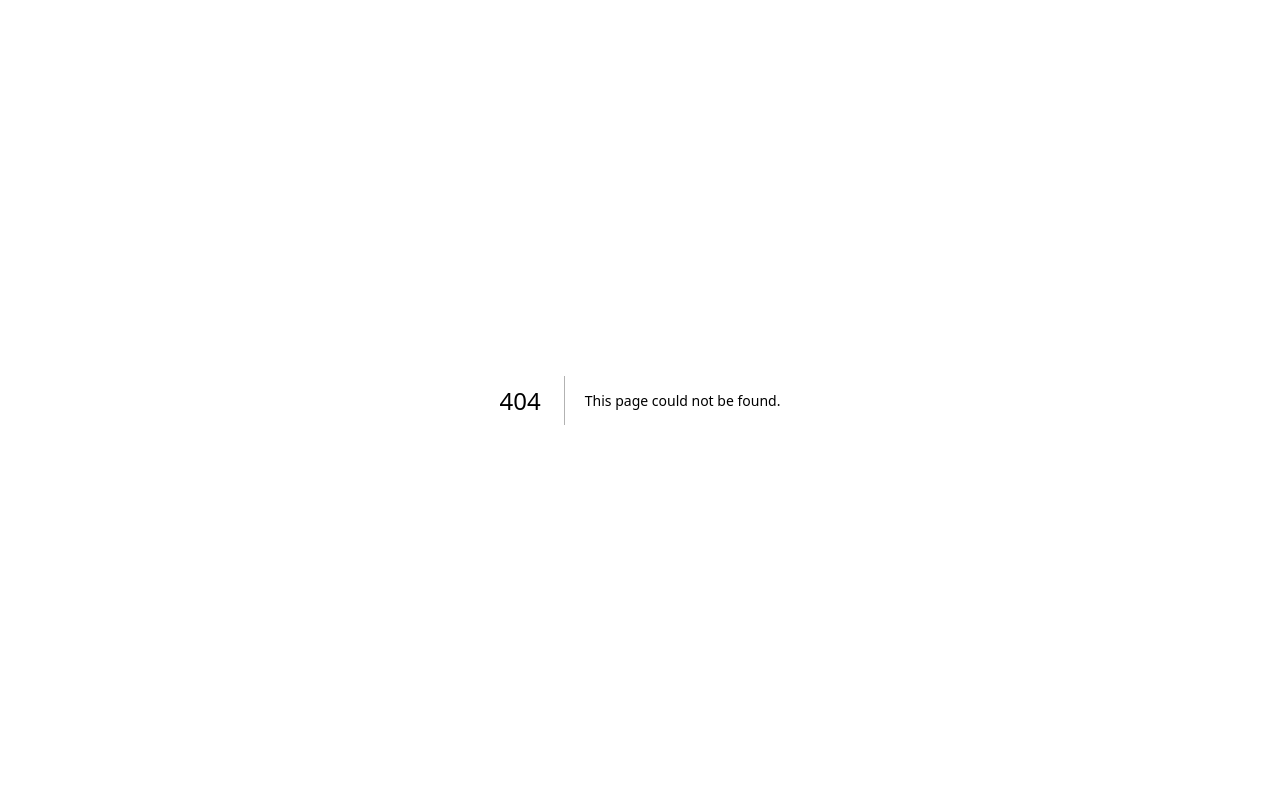
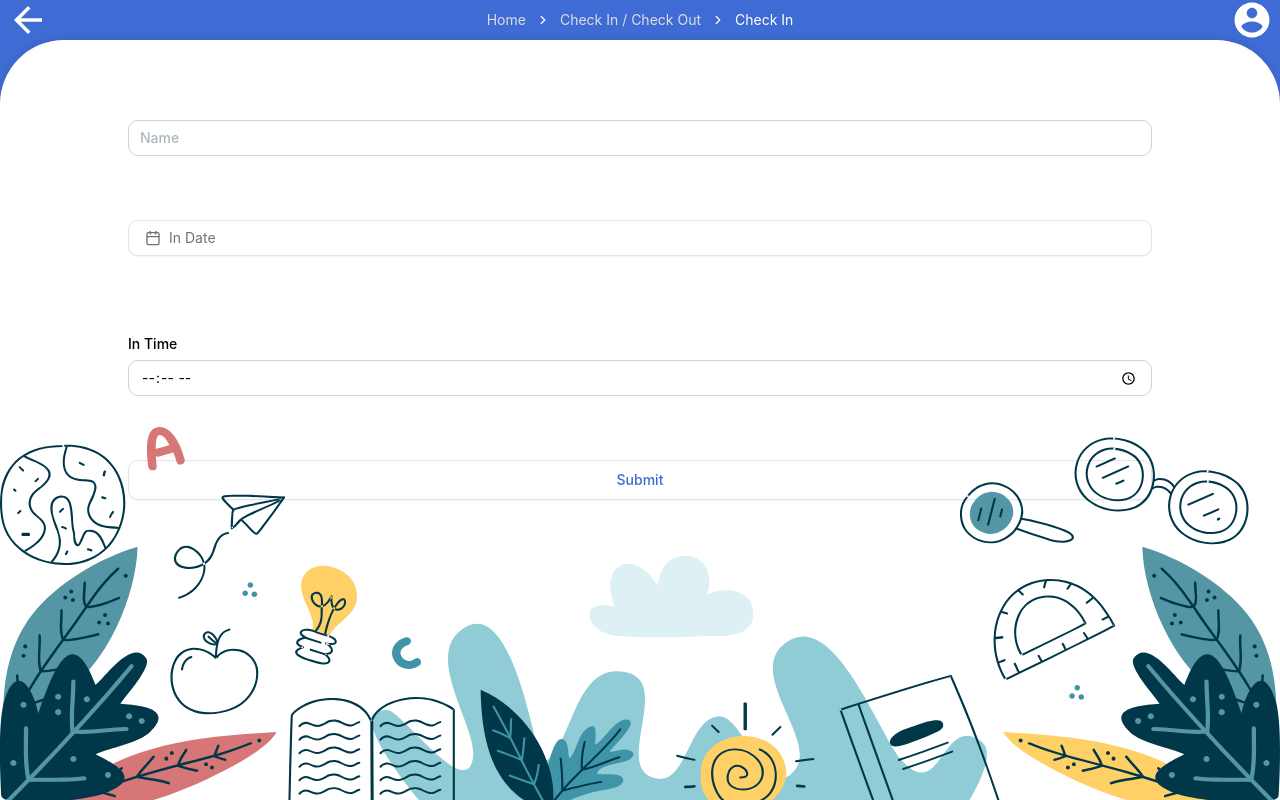
Before and after one commit to rohitjg13/Unidorm, a Next.js app: page /CheckIn in a window 1280 px wide. Before the commit this address had no page. Built offline with nearby package versions, Linux system fonts and the light colour scheme.

Commit message:
Check In Page

```diff
--- /dev/null
+++ b/pages/CheckIn/index.tsx
@@ -0,0 +1,115 @@
+import { Group, SimpleGrid, Stack, Box, Image, TextInput, ActionIcon, rem } from "@mantine/core";
+import styles from "../../styles/Template.module.css";
+import React, { useEffect, useState, useRef } from "react";
+import { ArrowBack, AccountCircle } from "@material-ui/icons";
+import {
+  Breadcrumb,
+  BreadcrumbItem,
+  BreadcrumbLink,
+  BreadcrumbList,
+  BreadcrumbPage,
+  BreadcrumbSeparator,
+} from "@/components/ui/breadcrumb"
+import classes from "../../styles/Mantine/FloatingLabelInput.module.css";
+import { CalendarIcon } from "lucide-react"
+import { cn } from "@/lib/utils"
+import { Button } from "../components/ui/button"
+import { Calendar } from "../components/ui/calendar"
+import {
+    Popover,
+    PopoverContent,
+    PopoverTrigger,
+  } from "@/components/ui/popover"
+import { format } from "date-fns"
+import { TimeInput } from '@mantine/dates';
+import { IconClock } from '@tabler/icons-react';
+import { Input } from "@/components/ui/input"
+import { Label } from "@/components/ui/label"
+
+export default function IndexPage() {
+  const [focusedName, setFocused] = useState(false);
+  const [name, setName] = useState("");
+  const floatingName = name.trim().length !== 0 || focusedName || undefined;
+
+  const [date, setDate] = React.useState<Date>()
+
+  const ref = useRef<HTMLInputElement>(null);
+
+  const pickerControl = (
+    <ActionIcon variant="subtle" color="gray" onClick={() => ref.current?.showPicker()}>
+      <IconClock style={{ width: rem(16), height: rem(16) }} stroke={1.5} />
+    </ActionIcon>
+  );
+
+  return (
+    <Stack justify="flex-start" gap={0} className={styles.container}>
+      <SimpleGrid className={styles.header} cols={2}>
+        <ArrowBack style={{ scale: "1.75", color: "white" }} />
+        <Breadcrumb>
+          <BreadcrumbList>
+            <BreadcrumbItem>
+              <BreadcrumbLink style={{color: "#dedede"}} href="/">Home</BreadcrumbLink>
+            </BreadcrumbItem>
+            <BreadcrumbSeparator className="text-white" />
+            <BreadcrumbItem>
+              <BreadcrumbLink style={{color: "#dedede"}} href="/CheckInOut">Check In / Check Out</BreadcrumbLink>
+            </BreadcrumbItem>
+            <BreadcrumbSeparator className="text-white" />
+            <BreadcrumbItem>
+              <BreadcrumbPage className="text-white">Check In</BreadcrumbPage>
+            </BreadcrumbItem>
+          </BreadcrumbList>
+        </Breadcrumb>
+        <AccountCircle style={{ scale: "1.75", color: "white" }} />
+      </SimpleGrid>
+
+      <Stack className={styles.bottom}>
+        <SimpleGrid cols={1} style={{ width: "80%" }} spacing="4rem">
+            <TextInput
+                label="Name"
+                placeholder="Enter your name"
+                required
+                classNames={classes}
+                value={name}
+                onChange={(event) => setName(event.currentTarget.value)}
+                onFocus={() => setFocused(true)}
+                onBlur={() => setFocused(false)}
+                autoComplete="nope"
+                data-floating={floatingName}
+                labelProps={{ 'data-floating': floatingName }}
+                radius={10}
+            />
+            <Popover>
+                <PopoverTrigger asChild>
+                    <Button
+                    variant={"outline"}
+                    className={cn(
+                        "w-[100%] justify-start text-left font-normal",
+                        !date && "text-muted-foreground"
+                    )}
+                    style={{ borderRadius: 10 }}
+                    >
+                    <CalendarIcon />
+                    {date ? format(date, "PPP") : <span>In Date</span>}
+                    </Button>
+                </PopoverTrigger>
+                <PopoverContent className="w-auto p-0" align="start">
+                    <Calendar
+                    mode="single"
+                    selected={date}
+                    onSelect={setDate}
+                    initialFocus
+                    />
+                </PopoverContent>
+            </Popover>
+            <TimeInput label="In Time" ref={ref} style={{color: "black"}} radius={10}/>
+            <Button variant="outline" size={"lg"} color="blue" style={{ width: "100%", borderRadius: 10 }}>Submit</Button>
+        </SimpleGrid>
+      </Stack>
+
+      <Box style={{ position: "fixed", bottom: 0, width: "100vw"}}>
+              <Image src="../../images/vector.svg" radius="md" style={{ width: "100%", margin: 0 }} />
+      </Box>
+    </Stack>
+  );
+}
```
